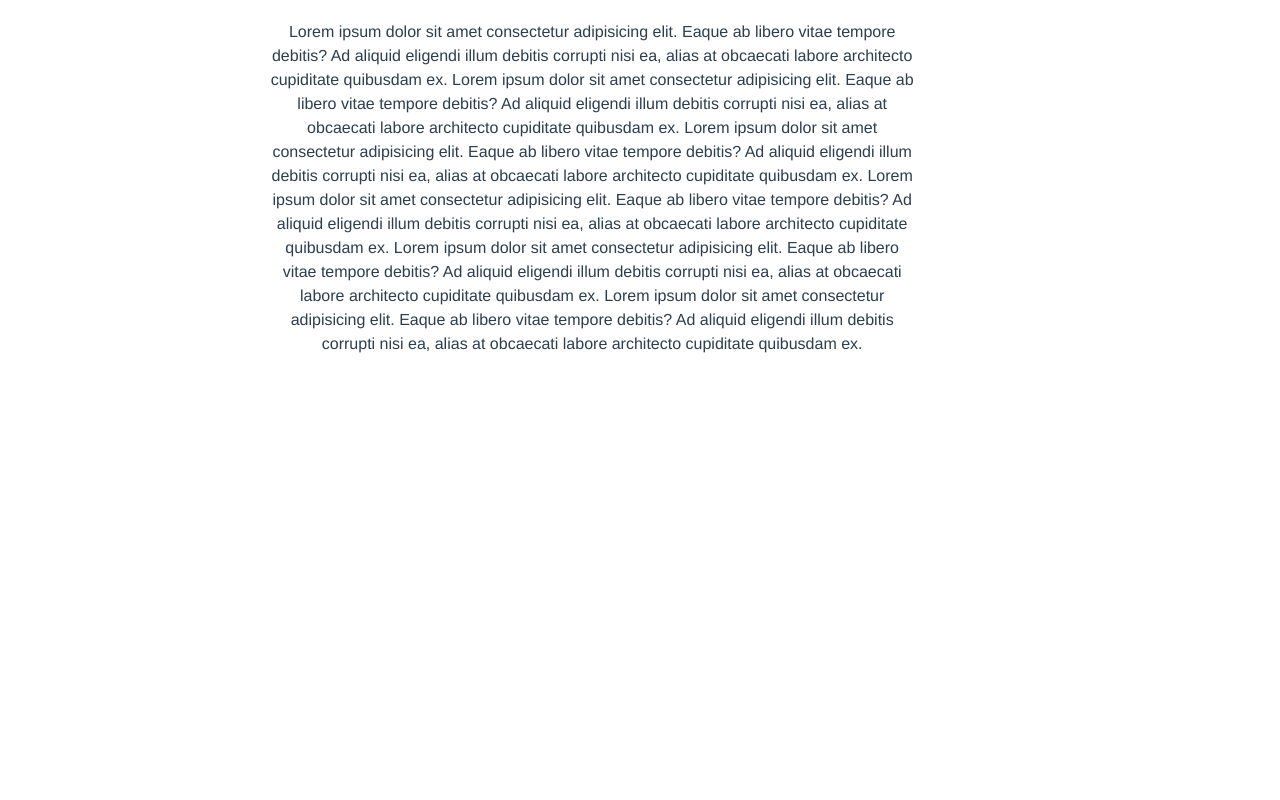
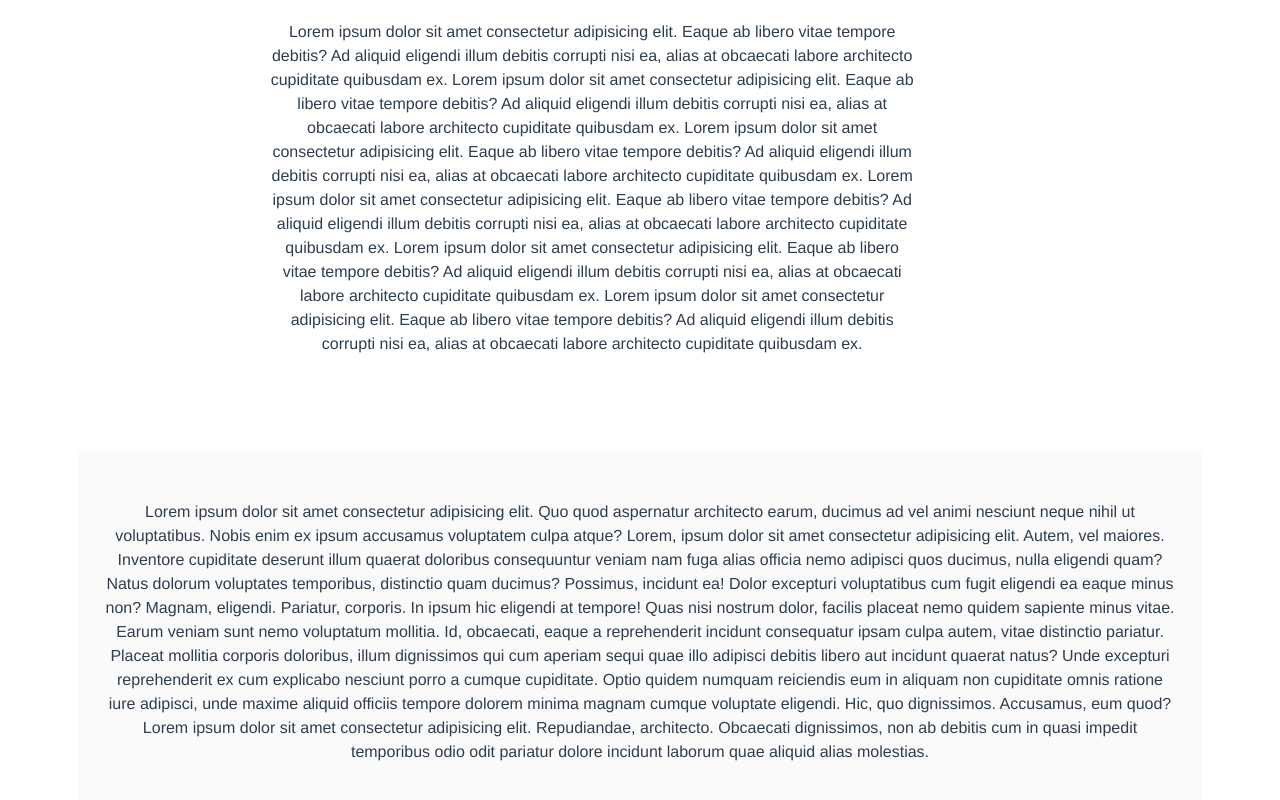
Before and after one commit to ankitprahladsoni/blog-post, a Vue app: page / in a window 1280 px wide. Shown: the part 1942-2742 px from the top of the page. Before the commit the page ends 2376 px from the top, so only its background shows below. Built offline with nearby package versions, Linux system fonts and the light colour scheme.

Commit message:
added footer

```diff
--- a/src/App.vue
+++ b/src/App.vue
@@ -7,7 +7,8 @@
         <div class="container">
             <Article></Article>
         </div>
-    </section>
+     </section>
+     <Footer></Footer>
     </div>
 
   </div>
@@ -17,10 +18,12 @@
 import Vue from 'vue';
 import Header from '@/components/Header.vue';
 import Article from '@/components/Article.vue';
+import Footer from '@/components/Footer.vue';
 export default Vue.extend({
   components: {
     Header,
     Article,
+    Footer,
   },
 });
 </script>
--- /dev/null
+++ b/src/components/Footer.vue
@@ -0,0 +1,37 @@
+<template>
+    <section class="section">
+        <footer class="footer">
+            <div class="container">
+                <div class="content has-text-centered">
+
+                    <p>Lorem ipsum dolor sit amet consectetur adipisicing elit. Quo quod aspernatur architecto earum, ducimus
+                        ad vel animi nesciunt neque nihil ut voluptatibus. Nobis enim ex ipsum accusamus voluptatem culpa
+                        atque? Lorem, ipsum dolor sit amet consectetur adipisicing elit. Autem, vel maiores. Inventore cupiditate
+                        deserunt illum quaerat doloribus consequuntur veniam nam fuga alias officia nemo adipisci quos ducimus,
+                        nulla eligendi quam? Natus dolorum voluptates temporibus, distinctio quam ducimus? Possimus, incidunt
+                        ea! Dolor excepturi voluptatibus cum fugit eligendi ea eaque minus non? Magnam, eligendi. Pariatur,
+                        corporis. In ipsum hic eligendi at tempore! Quas nisi nostrum dolor, facilis placeat nemo quidem
+                        sapiente minus vitae. Earum veniam sunt nemo voluptatum mollitia. Id, obcaecati, eaque a reprehenderit
+                        incidunt consequatur ipsam culpa autem, vitae distinctio pariatur. Placeat mollitia corporis doloribus,
+                        illum dignissimos qui cum aperiam sequi quae illo adipisci debitis libero aut incidunt quaerat natus?
+                        Unde excepturi reprehenderit ex cum explicabo nesciunt porro a cumque cupiditate. Optio quidem numquam
+                        reiciendis eum in aliquam non cupiditate omnis ratione iure adipisci, unde maxime aliquid officiis
+                        tempore dolorem minima magnam cumque voluptate eligendi. Hic, quo dignissimos. Accusamus, eum quod?
+                        Lorem ipsum dolor sit amet consectetur adipisicing elit. Repudiandae, architecto. Obcaecati dignissimos,
+                        non ab debitis cum in quasi impedit temporibus odio odit pariatur dolore incidunt laborum quae aliquid
+                        alias molestias.</p>
+                </div>
+            </div>
+        </footer>
+    </section>
+</template>
+
+<script lang="ts">
+import Vue from 'vue';
+
+export default Vue.extend({});
+</script>
+
+
+<style lang="scss" scoped>
+</style>
```
